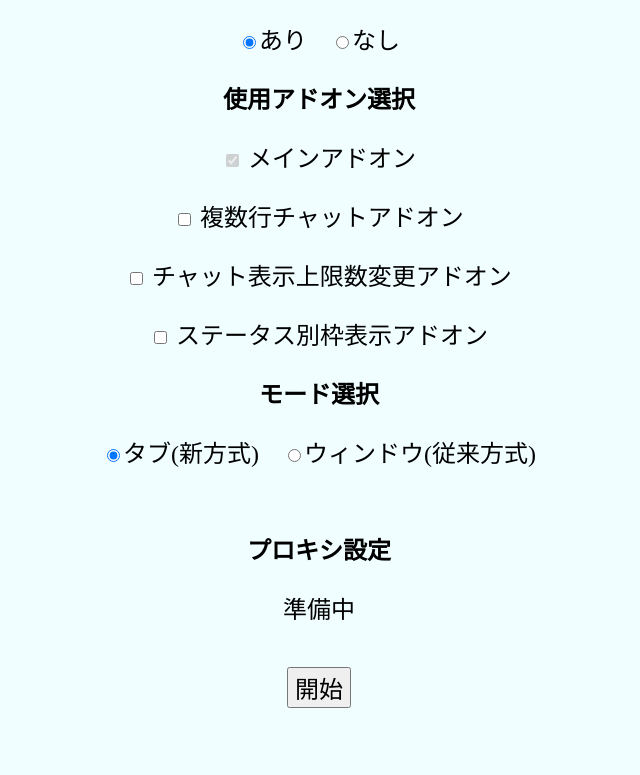
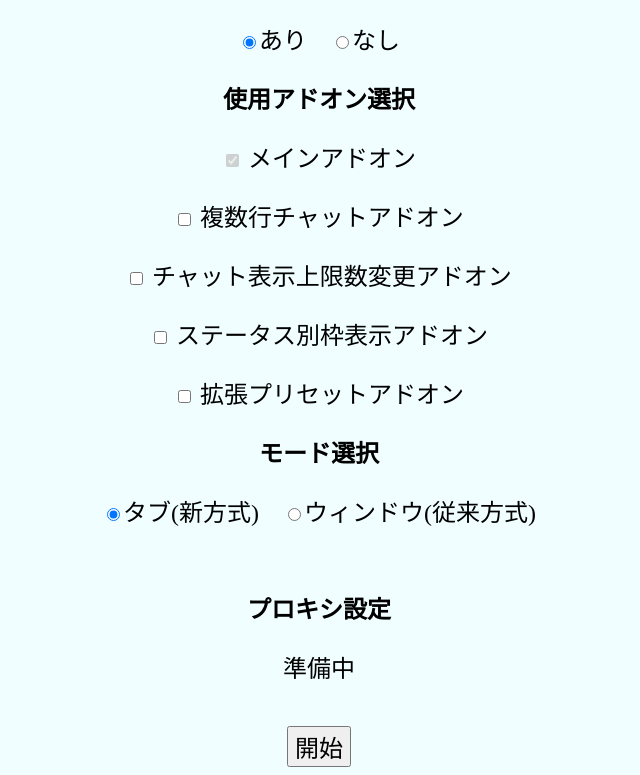
Before and after one commit to Eita-hj/himaque-application, an Electron app: page src/ModeSelect.html in a window 800 px wide. Both pictures are taken after a click on the label "あり". Shown: the part 127-902 px from the top of the page, without its empty margins (81-721 px from the left). Before the commit the page ends 843 px from the top, so only its background shows below. Drawn offline with Linux system fonts and the light colour scheme; no server answers.

Commit message:
Fix: Add checkbox for extended preset addon selection in ModeSelect.html

```diff
--- a/src/ModeSelect.html
+++ b/src/ModeSelect.html
@@ -95,6 +95,14 @@
 					/> ステータス別枠表示アドオン</label
 				>
 			</p>
+			<p>
+				<label
+					><input
+						type="checkbox"
+						id="morepresetsaddon"
+					/> 拡張プリセットアドオン</label
+				>
+			</p>
 		</div>
 		<h2>モード選択</h2>
 		<p>
```
